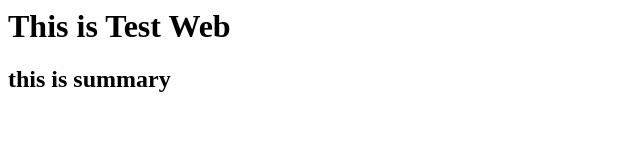
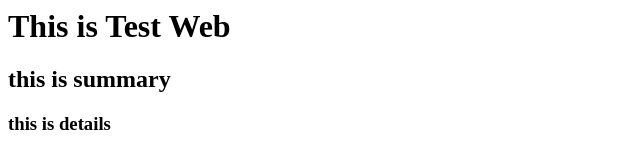
Before and after one commit to kitrao/kitDevOps, a plain HTML site: page index.html in a window 1280 px wide. Shown: the whole page, without its empty margins (0-640 px from the left). Drawn offline with Linux system fonts and the light colour scheme.

Commit message:
change in dev branch

```diff
--- a/index.html
+++ b/index.html
@@ -1,2 +1,3 @@
 <h1>This is Test Web</h1>
 <h2>this is summary</h2>
+<h3>this is details</h3>
```
